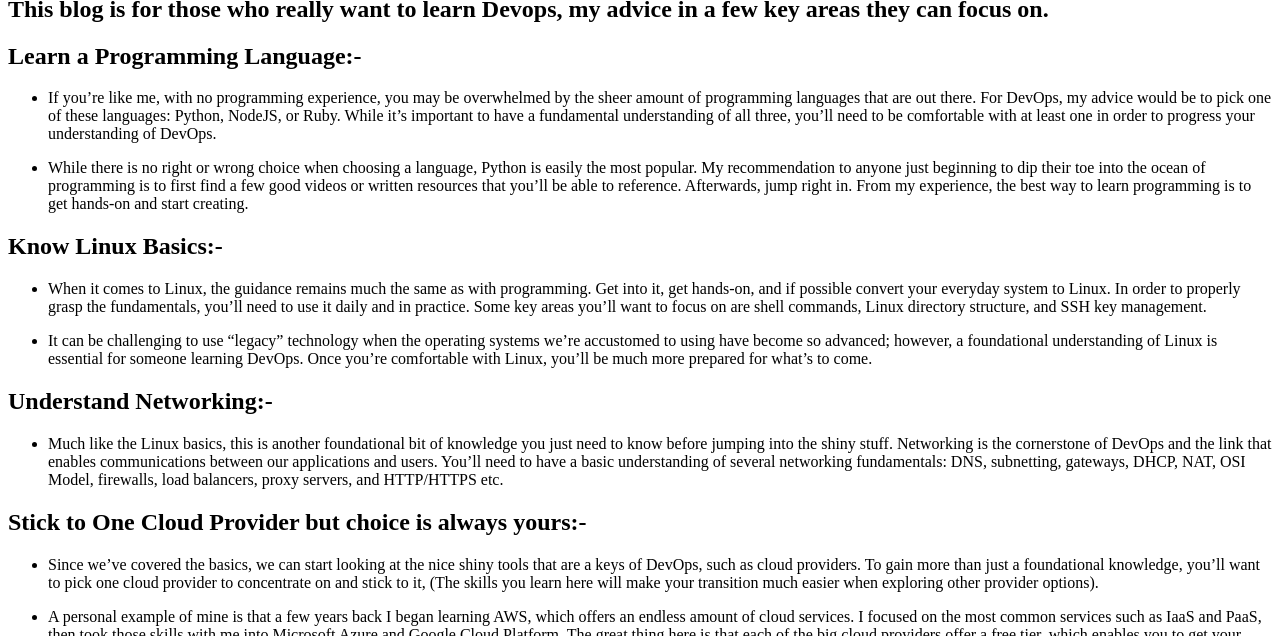
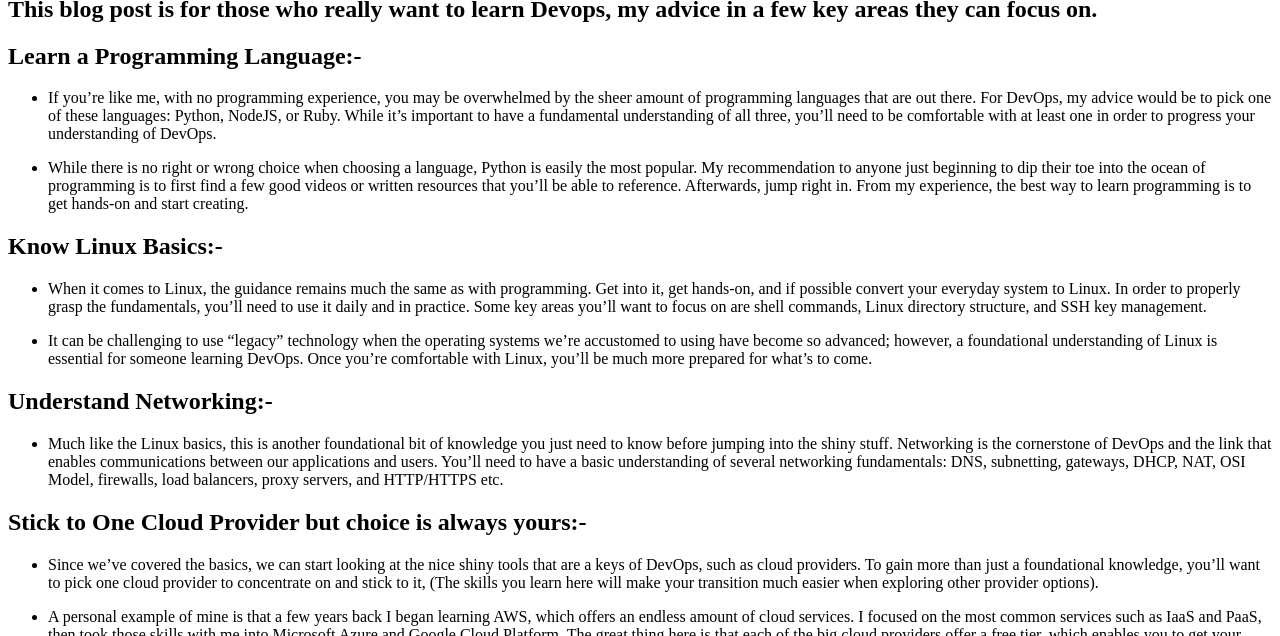
Before and after one commit to AshTechieDevOps/blogs, a Jekyll site: the page built from _posts/2022-10-18-Learning-Path-Towards-DevOps.md, in a window 1280 px wide and 900 px high, scrolled down 326 px, cut to the strip 264-900 px from the top of the window. Built offline with Jekyll 4.4.1, drawn with Linux system fonts in a browser that asks for light colours; our own code applies the rules of GitHub Pages for plain Markdown files.

Commit message:
Update 2022-10-18-Learning-Path-Towards-DevOps.md

```diff
--- a/_posts/2022-10-18-Learning-Path-Towards-DevOps.md
+++ b/_posts/2022-10-18-Learning-Path-Towards-DevOps.md
@@ -7,7 +7,7 @@ Categories: DevOps, DevOps Learning Path.
 ![DevOps3](https://user-images.githubusercontent.com/110538923/196544552-28170757-de69-47c2-9d1c-08dda0d48bfc.png)
 
 
-## This blog is for those who really want to learn Devops, my advice in a few key areas they can focus on.
+## This blog post is for those who really want to learn Devops, my advice in a few key areas they can focus on.
 
 
 ## Learn a Programming Language:-
```
